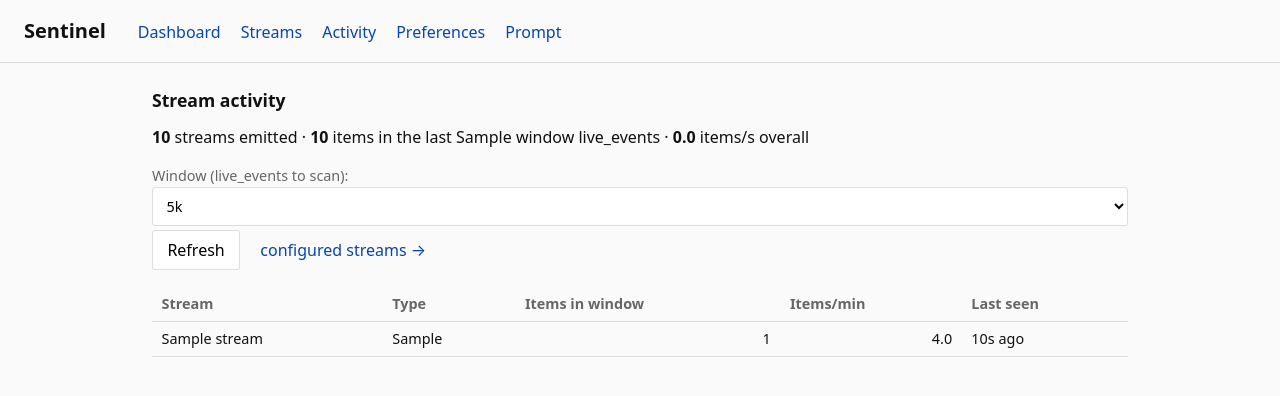
After one commit to pmxi/sentinel, a Flask app: template src/sentinel/local/web/templates/streams_activity.html in a window 1280 px wide. The commit adds this page. Shown: the top 396 px of the page. Run offline with Flask 3, Linux system fonts and the light colour scheme; the template is opened without the code that fills it: most values are stand-ins (such as "Sample title", 1, 10 or a date in 2020).

Commit message:
Add /streams/activity page with per-stream emission stats
Adds a live activity view that's actually usable at scale. Scans the
last N rows of live_events (default 20k, configurable up to 200k),
groups item_received events by stream_name, and shows per-stream
counts, rate (items/min), and age-of-last-emit.

The id-range filter uses live_events' BTREE index, so the expensive
JSONB extraction only runs on the windowed subset (not the full 23M
rows). Headline stats at the top: total emissions in window, distinct
streams contributing, overall items/sec.

Added to the main nav. The existing /events/stream SSE feed still
exists for "every item as it lands" — this is the complementary
"what's actually emitting and at what rate" view.

```diff
--- a/src/sentinel/local/web/app.py
+++ b/src/sentinel/local/web/app.py
@@ -152,6 +152,93 @@ def create_app(database_url: Optional[str] = None, debug: bool = False) -> Flask
                 "X-Accel-Buffering": "no",
                 "Connection": "keep-alive",
             },
+        )
+
+    @app.route("/streams/activity")
+    def streams_activity():
+        """Per-stream emission stats over a recent window.
+
+        Reads the last `window` rows of `live_events` (default 20k) and
+        groups item_received events by stream_name. Cheap because the
+        outer filter uses live_events' `id` BTREE index — the JSONB
+        extraction only runs on the windowed subset.
+        """
+        try:
+            window = min(max(int(request.args.get("window", "20000")), 1000), 200000)
+        except (TypeError, ValueError):
+            window = 20000
+
+        db = open_db()
+        try:
+            with db.conn.cursor() as cur:
+                cur.execute("SELECT MAX(id) FROM live_events")
+                row = cur.fetchone()
+                max_id = (row["max"] if isinstance(row, dict) else row[0]) or 0
+                low_id = max(0, max_id - window)
+                cur.execute(
+                    """
+                    SELECT
+                        payload_json::jsonb ->> 'stream_name'  AS stream,
+                        payload_json::jsonb ->> 'source_type'  AS source_type,
+                        MAX(created_at)                        AS last_seen,
+                        MIN(created_at)                        AS first_seen,
+                        COUNT(*)                               AS n
+                    FROM live_events
+                    WHERE id > %s
+                      AND event_type = 'item_received'
+                    GROUP BY 1, 2
+                    ORDER BY n DESC
+                    """,
+                    (low_id,),
+                )
+                rows = cur.fetchall()
+                # Total emissions in window for context
+                cur.execute(
+                    "SELECT COUNT(*) AS c FROM live_events WHERE id > %s AND event_type = 'item_received'",
+                    (low_id,),
+                )
+                total_row = cur.fetchone()
+                total = (total_row["c"] if isinstance(total_row, dict) else total_row[0]) or 0
+        finally:
+            db.close()
+
+        # Compute rate per stream in items/min
+        now = utc_now()
+        activity: List[Dict[str, Any]] = []
+        for r in rows:
+            d = r if isinstance(r, dict) else {
+                "stream": r[0], "source_type": r[1],
+                "last_seen": r[2], "first_seen": r[3], "n": r[4],
+            }
+            first = d["first_seen"]
+            last = d["last_seen"]
+            window_secs = max(1.0, (last - first).total_seconds()) if (first and last) else 60.0
+            rate_per_min = d["n"] * 60.0 / window_secs if window_secs > 0 else 0
+            age_secs = (now - last).total_seconds() if last else None
+            activity.append({
+                "stream": d["stream"] or "(unknown)",
+                "source_type": d["source_type"] or "?",
+                "count": d["n"],
+                "rate_per_min": rate_per_min,
+                "last_seen": last,
+                "age_secs": age_secs,
+            })
+
+        # Total rate estimate across the whole window
+        if activity:
+            window_first = min((a["last_seen"] for a in activity if a["last_seen"]), default=now)
+            total_window_secs = max(1.0, (now - window_first).total_seconds())
+            total_rate_per_sec = total / total_window_secs
+        else:
+            total_rate_per_sec = 0
+
+        return render_template(
+            "streams_activity.html",
+            activity=activity,
+            window=window,
+            total=total,
+            total_rate_per_sec=total_rate_per_sec,
+            distinct_streams=len(activity),
         )
 
     @app.route("/streams")
--- a/src/sentinel/local/web/templates/base.html
+++ b/src/sentinel/local/web/templates/base.html
@@ -13,6 +13,7 @@
       <nav>
         <a href="{{ url_for('dashboard') }}">Dashboard</a>
         <a href="{{ url_for('streams_page') }}">Streams</a>
+        <a href="{{ url_for('streams_activity') }}">Activity</a>
         <a href="{{ url_for('preferences_page') }}">Preferences</a>
         <a href="{{ url_for('prompt_page') }}">Prompt</a>
       </nav>
--- /dev/null
+++ b/src/sentinel/local/web/templates/streams_activity.html
@@ -0,0 +1,56 @@
+{% extends "base.html" %}
+{% block title %}Stream activity — Sentinel{% endblock %}
+{% block content %}
+<section>
+  <h2>Stream activity</h2>
+
+  <p style="margin: 0 0 1em 0;">
+    <strong>{{ distinct_streams }}</strong> streams emitted ·
+    <strong>{{ total }}</strong> items in the last {{ window }} live_events ·
+    <strong>{{ "%.1f"|format(total_rate_per_sec) }}</strong> items/s overall
+  </p>
+
+  <form method="get" action="{{ url_for('streams_activity') }}" style="margin-bottom: 1em;">
+    <label>Window (live_events to scan):
+      <select name="window">
+        <option value="5000"   {% if window == 5000 %}selected{% endif %}>5k</option>
+        <option value="20000"  {% if window == 20000 %}selected{% endif %}>20k (default)</option>
+        <option value="50000"  {% if window == 50000 %}selected{% endif %}>50k</option>
+        <option value="100000" {% if window == 100000 %}selected{% endif %}>100k</option>
+        <option value="200000" {% if window == 200000 %}selected{% endif %}>200k</option>
+      </select>
+    </label>
+    <button type="submit">Refresh</button>
+    <a href="{{ url_for('streams_page') }}" style="margin-left: 1em;">configured streams →</a>
+  </form>
+
+  {% if activity %}
+    <table>
+      <thead><tr><th>Stream</th><th>Type</th><th>Items in window</th><th>Items/min</th><th>Last seen</th></tr></thead>
+      <tbody>
+      {% for a in activity %}
+        <tr>
+          <td>{{ a.stream }}</td>
+          <td>{{ a.source_type }}</td>
+          <td style="text-align: right;">{{ a.count }}</td>
+          <td style="text-align: right;">{{ "%.1f"|format(a.rate_per_min) }}</td>
+          <td>
+            {% if a.age_secs is none %}
+              —
+            {% elif a.age_secs < 60 %}
+              {{ a.age_secs|int }}s ago
+            {% elif a.age_secs < 3600 %}
+              {{ (a.age_secs / 60)|int }}m ago
+            {% else %}
+              {{ (a.age_secs / 3600)|int }}h ago
+            {% endif %}
+          </td>
+        </tr>
+      {% endfor %}
+      </tbody>
+    </table>
+  {% else %}
+    <p>No item_received events in the last {{ window }} live_events.</p>
+  {% endif %}
+</section>
+{% endblock %}
```
